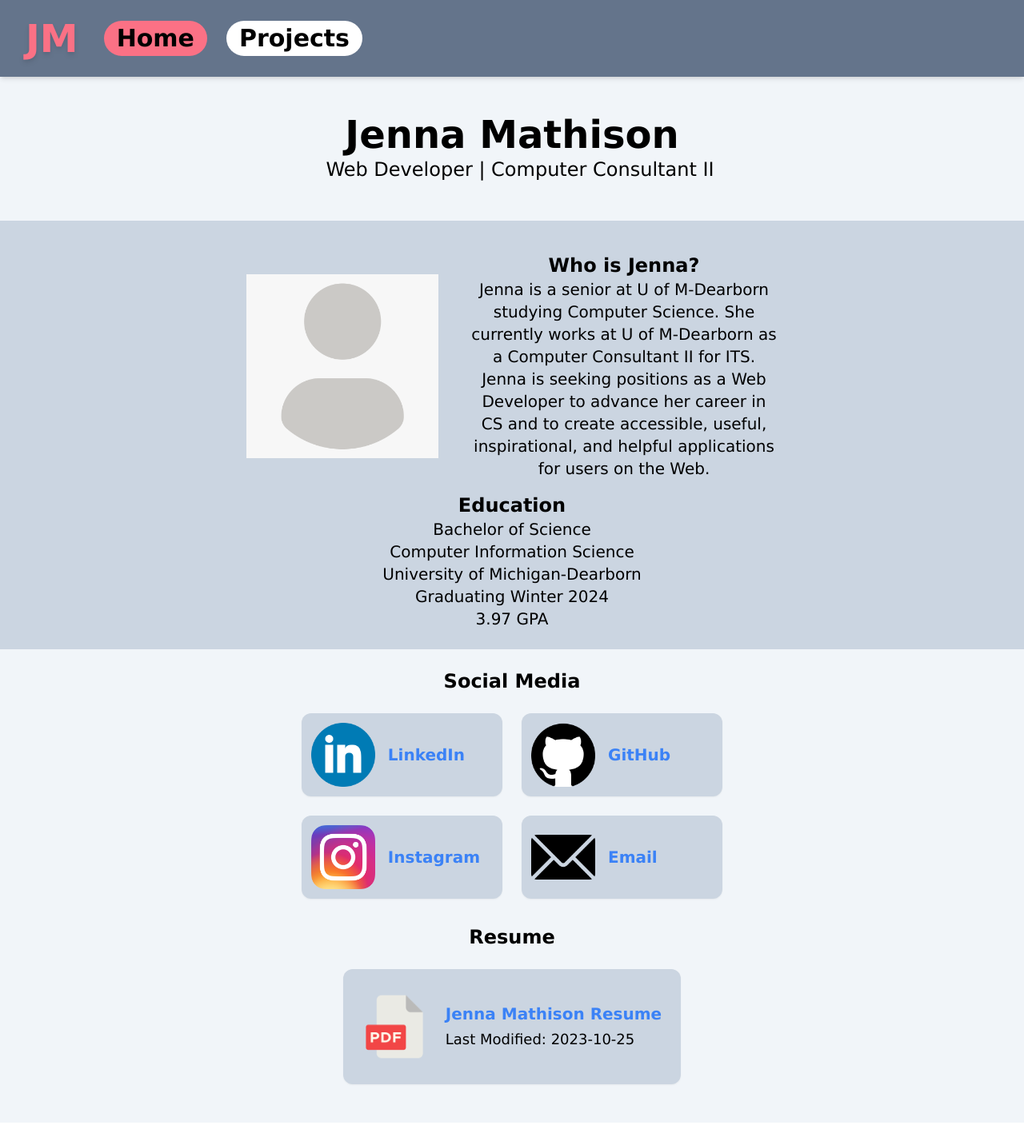
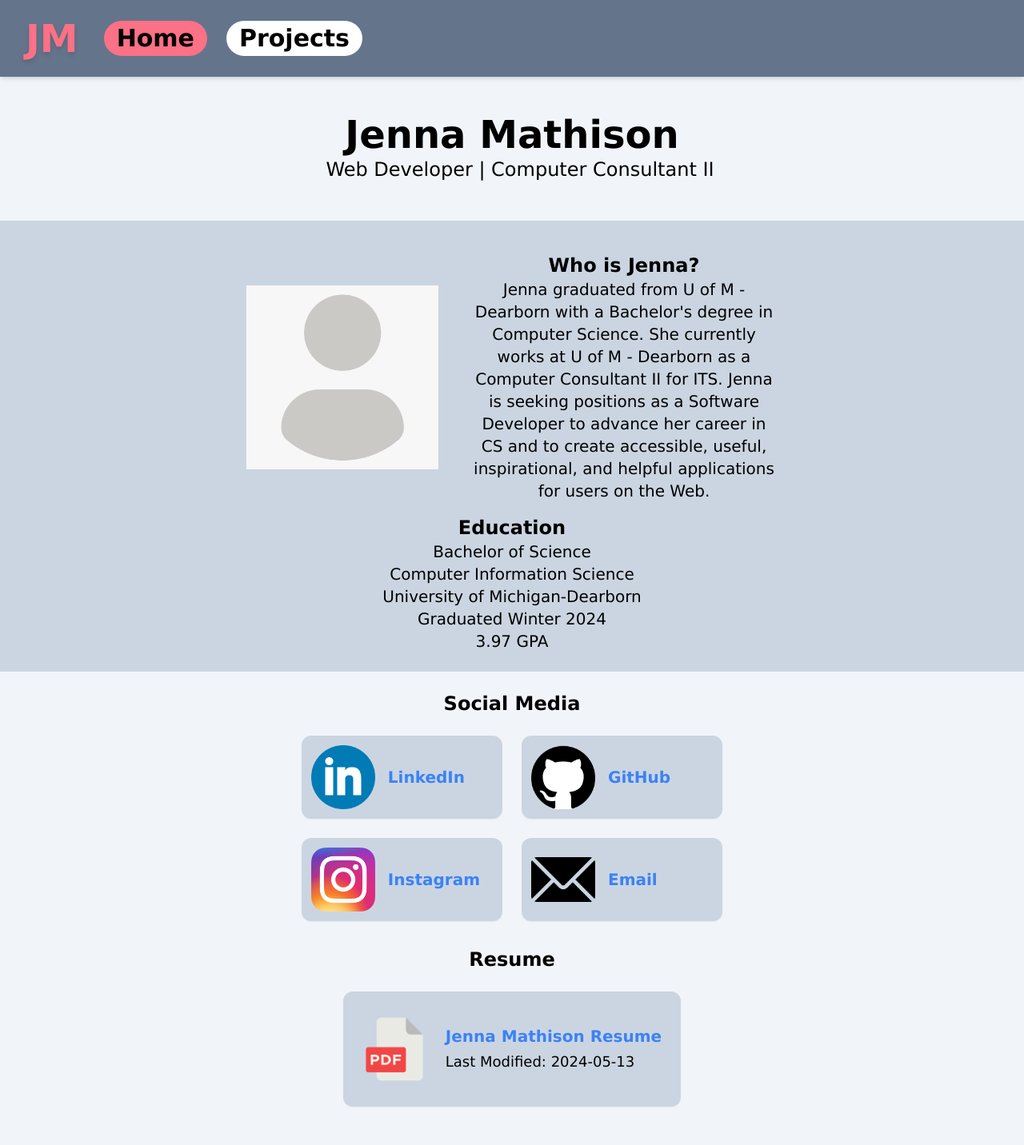
Before and after one commit to jmathison21/JM-Portfolio, a Next.js app: page / in a window 1280 px wide. Shown: the whole page at 80% size. Before the commit the page ends 1404 px from the top, so only its background shows below. Built offline with nearby package versions, Linux system fonts and the light colour scheme.

Commit message:
main site refresh

```diff
--- a/public/jennaDB.json
+++ b/public/jennaDB.json
@@ -6,8 +6,8 @@
             "name": "Home",
             "content": {
                 "Bio": {
-                    "about": "Jenna is a senior at U of M-Dearborn studying Computer Science. She currently works at U of M-Dearborn as a Computer Consultant II for ITS. Jenna is seeking positions as a Web Developer to advance her career in CS and to create accessible, useful, inspirational, and helpful applications for users on the Web.",
-                    "education": "Bachelor of Science\nComputer Information Science\nUniversity of Michigan-Dearborn\nGraduating Winter 2024\n3.97 GPA",
+                    "about": "Jenna graduated from U of M - Dearborn with a Bachelor's degree in Computer Science. She currently works at U of M - Dearborn as a Computer Consultant II for ITS. Jenna is seeking positions as a Software Developer to advance her career in CS and to create accessible, useful, inspirational, and helpful applications for users on the Web.",
+                    "education": "Bachelor of Science\nComputer Information Science\nUniversity of Michigan-Dearborn\nGraduated Winter 2024\n3.97 GPA",
                     "picture": "",
                     "picture-alt": "",
                     "no-picture": "/img/person-placeholder-image.png",
@@ -41,12 +41,12 @@
                 ],
                 "Resume": {
                     "name": "Jenna Mathison Resume",
-                    "link": "https://docs.google.com/document/d/1j4NQP96oti9mu5WRqpFd0ZB-6gXxUNY4ks0XJgJrxQU/edit?usp=sharing",
+                    "link": "https://docs.google.com/document/d/1En1PHFgsZYIjwC7Q9cl3qoP4juCg7sVbwr3SkG2KuXs/edit?usp=sharing",
                     "icon-pdf": "/img/pdf_icon.png",
                     "icon-pdf-alt": "PDF File",
                     "icon-docx": "/img/docx_icon.png",
                     "icon-docx-alt": "Docx File",
-                    "modDate": "2023-10-25"
+                    "modDate": "2024-05-13"
                 }
             }
         },
--- a/src/app/layout.jsx
+++ b/src/app/layout.jsx
@@ -5,15 +5,13 @@ import {getDB}from "./data"
 
 export const metadata = {
     title: "Jenna Mathison",
-    description: "Portfolio Website for Jenna Mathison showcasing her experience as a Student and Web Developer",
+    description: "Portfolio Website for Jenna Mathison showcasing her experience and projects as a University of Michigan - Dearborn Graduate and Software Developer",
     metadataBase: new URL("https://jennamat.com"),
+    authors: [{name: "Jenna Mathison"}],
     referrer: "origin-when-cross-origin",
-    "X-XSS-Protection": 1,
-    "X-Frame-Options": "SAMEORIGIN",
-    "X-Content-Type-Options": "nosniff",
     openGraph: {
         title: "Jenna Mathison Portfolio",
-        description: "Portfolio Website for Jenna Mathison showcasing her experience as a Student and Web Developer",
+        description: "Portfolio Website for Jenna Mathison showcasing her experience and projects as a University of Michigan - Dearborn Graduate and Software Developer",
         url: "https://jennamat.com",
         siteName: "Jenna Mathison",
         locale: "en_US",
```
Also changed, not shown: readme.txt (deleted), 1 other file (tests, documents, lock files or other folders).
